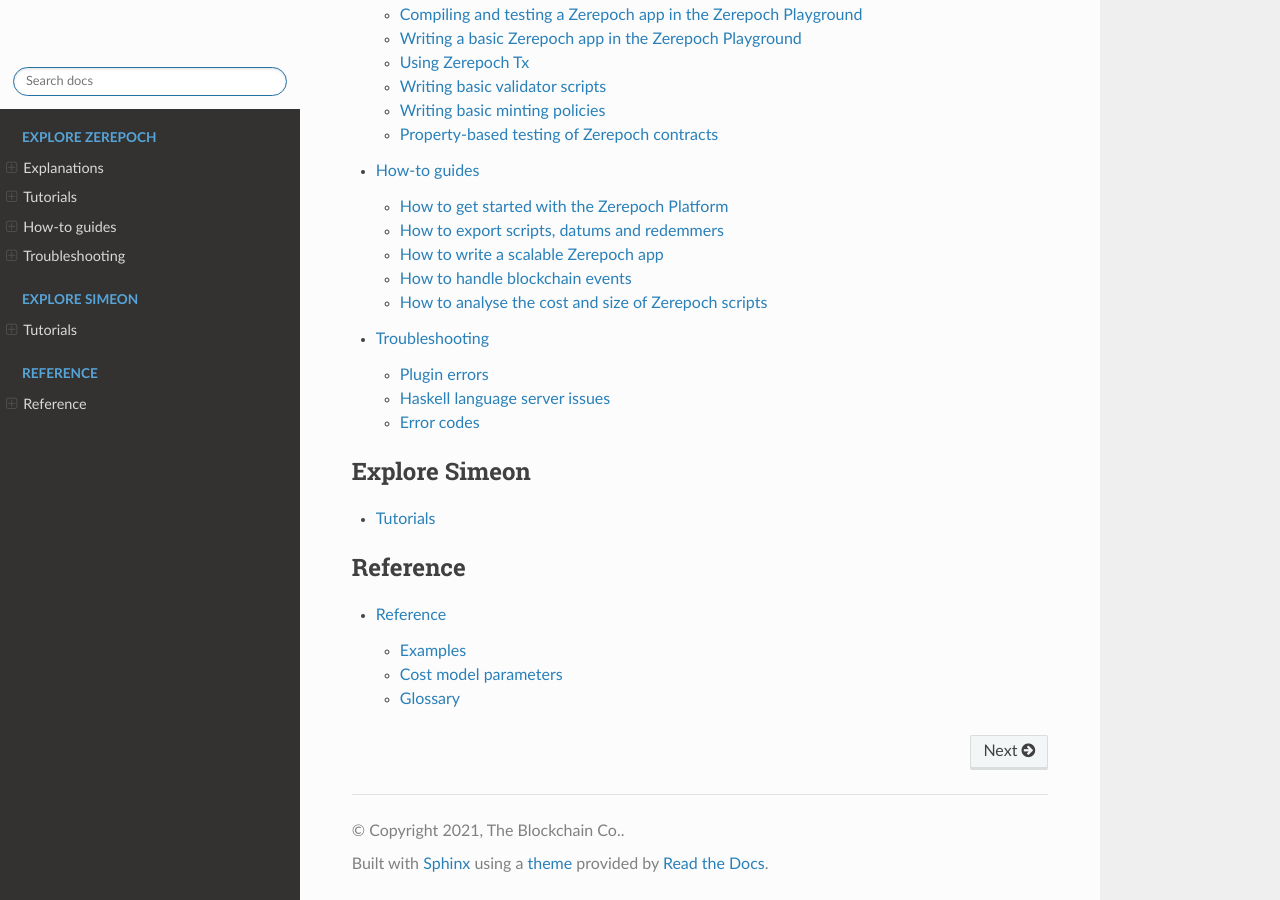
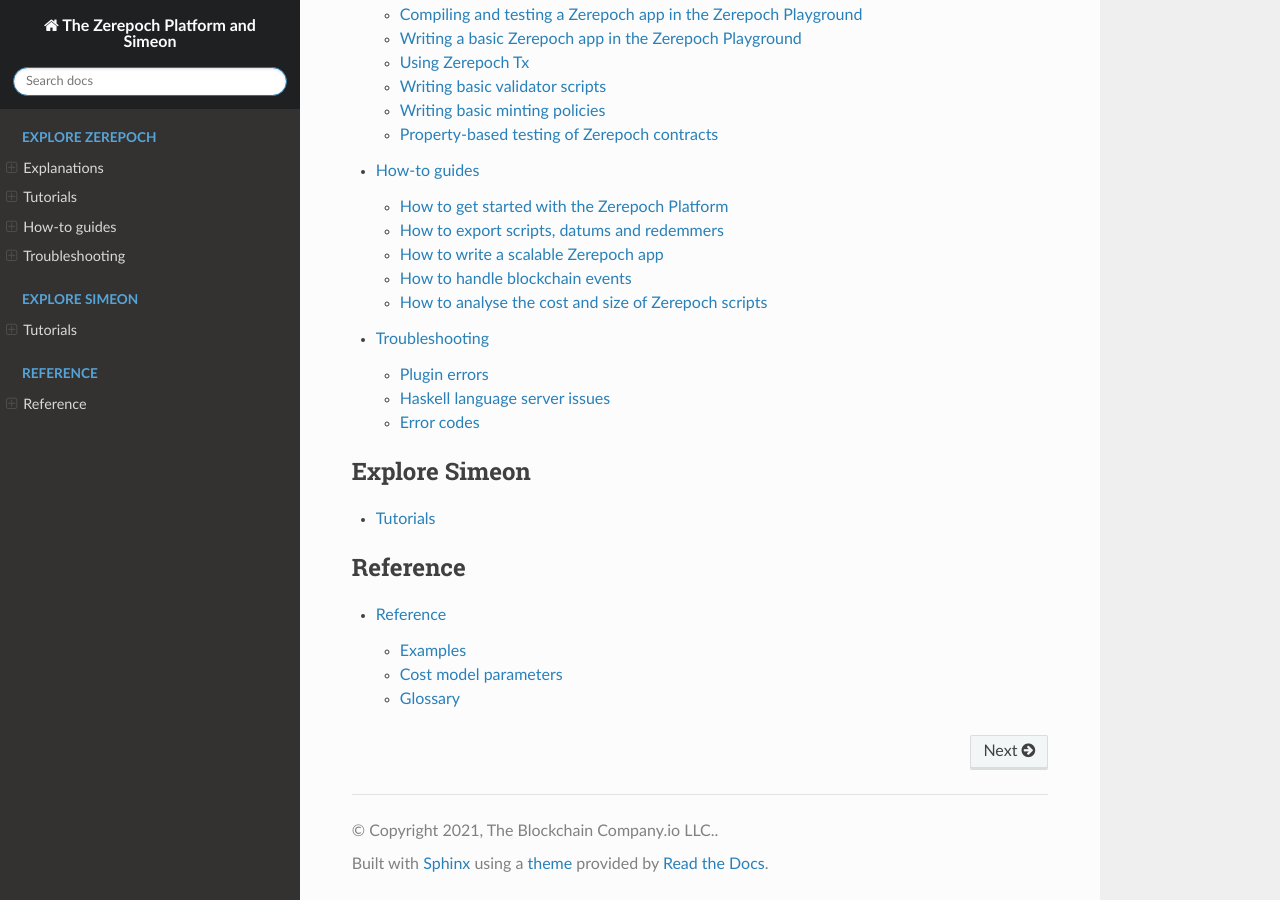
Before and after one commit to The-Blockchain-Company/zerepoch, a Sphinx documentation site: the page built from doc/index.rst, in a window 1280 px wide and 900 px high, scrolled down 625 px. Built offline with Sphinx 7.4.7 and the Read the Docs theme 2.0.0, drawn with Linux system fonts in a browser that asks for light colours; pages that are not in the unit, such as notebooks, are missing from menus.

Commit message:
Update conf.py

```diff
--- a/doc/conf.py
+++ b/doc/conf.py
@@ -32,8 +32,8 @@
 # -- Project information -----------------------------------------------------
 
 project = 'The Zerepoch Platform and Simeon'
-copyright = '2021, The Blockchain Co.'
-author = 'The Blockchain Co.'
+copyright = '2021, The Blockchain Company.io LLC.'
+author = 'The Blockchain Company.io LLC.'
 
 # The full version, including alpha/beta/rc tags
 release = '1.0.0'
@@ -107,7 +107,7 @@
     'display_version': False,
     'prev_next_buttons_location': 'bottom',
     'style_external_links': False,
-    'style_nav_header_background': '#fcfcfc',
+    'style_nav_header_background': '#1e2022',
     # Toc options
     'collapse_navigation': False,
     'sticky_navigation': True,
```
